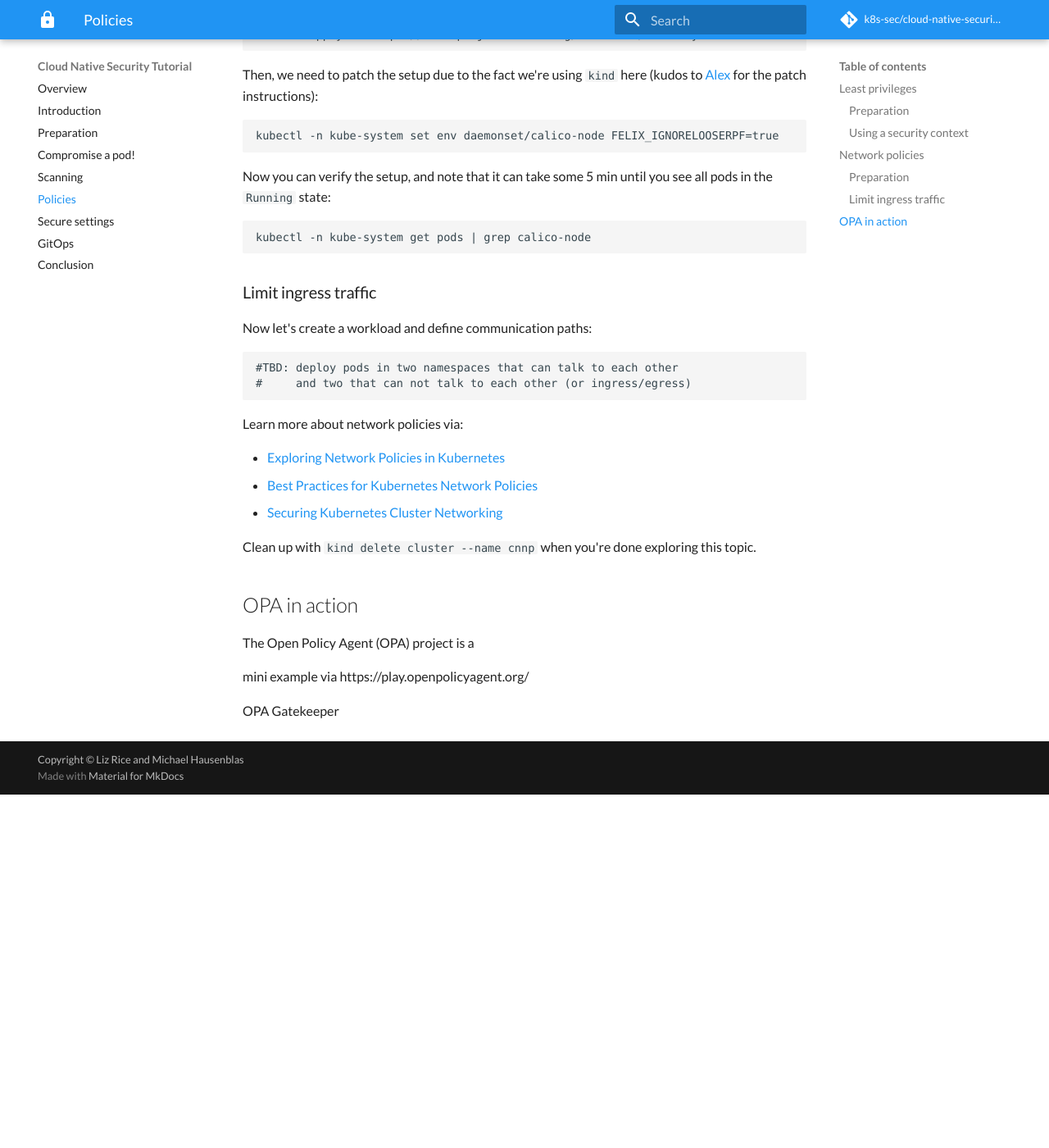
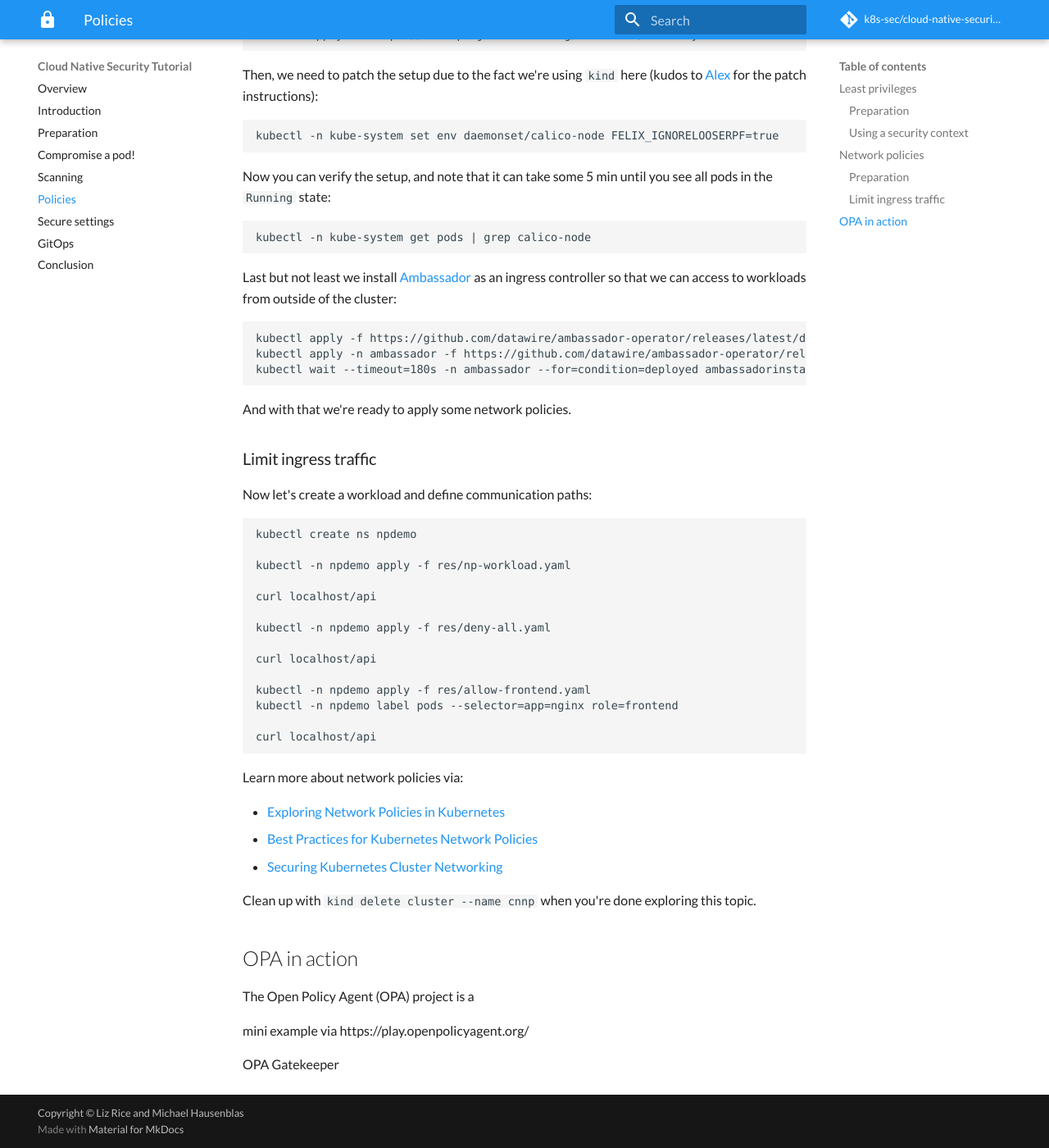
Before and after one commit to k8s-sec/cloud-native-security-tutorial, an MkDocs documentation site: the page built from docs/policies.md, in a window 1280 px wide and 1400 px high, scrolled down 2627 px. Shown: the whole window at 82% size. Built offline with MkDocs 1.6.1 and Material for MkDocs 9.7.7, drawn with Linux system fonts in a browser that asks for light colours; some web fonts are replaced; comment, search, counter and statistics services are not loaded; before the commit the page ends 3596 px from its top, so only the background shows below that.

Commit message:
wraps up NP section

````diff
--- a/docs/policies.md
+++ b/docs/policies.md
@@ -115,13 +115,36 @@ you see all pods in the `Running` state:
 kubectl -n kube-system get pods | grep calico-node
 ```
 
+Last but not least we install [Ambassador](https://www.getambassador.io/) as an
+ingress controller so that we can access to workloads from outside of the cluster:
+
+```
+kubectl apply -f https://github.com/datawire/ambassador-operator/releases/latest/download/ambassador-operator-crds.yaml && \
+kubectl apply -n ambassador -f https://github.com/datawire/ambassador-operator/releases/latest/download/ambassador-operator-kind.yaml && \
+kubectl wait --timeout=180s -n ambassador --for=condition=deployed ambassadorinstallations/ambassador
+```
+
+And with that we're ready to apply some network policies.
+
 ### Limit ingress traffic
 
 Now let's create a workload and define communication paths:
 
 ```
-#TBD: deploy pods in two namespaces that can talk to each other
-#     and two that can not talk to each other (or ingress/egress)
+kubectl create ns npdemo
+
+kubectl -n npdemo apply -f res/np-workload.yaml
+
+curl localhost/api
+
+kubectl -n npdemo apply -f res/deny-all.yaml
+
+curl localhost/api
+
+kubectl -n npdemo apply -f res/allow-frontend.yaml
+kubectl -n npdemo label pods --selector=app=nginx role=frontend
+
+curl localhost/api
 ```
 
 Learn more about network policies via:
````
Also changed, not shown: 4 other files.
